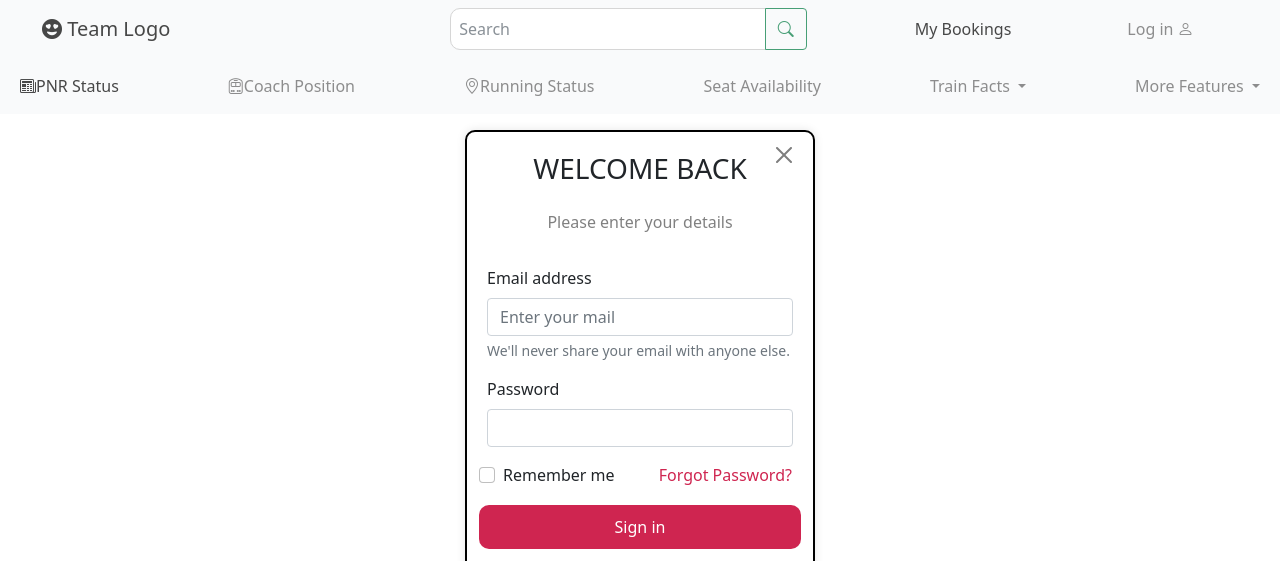
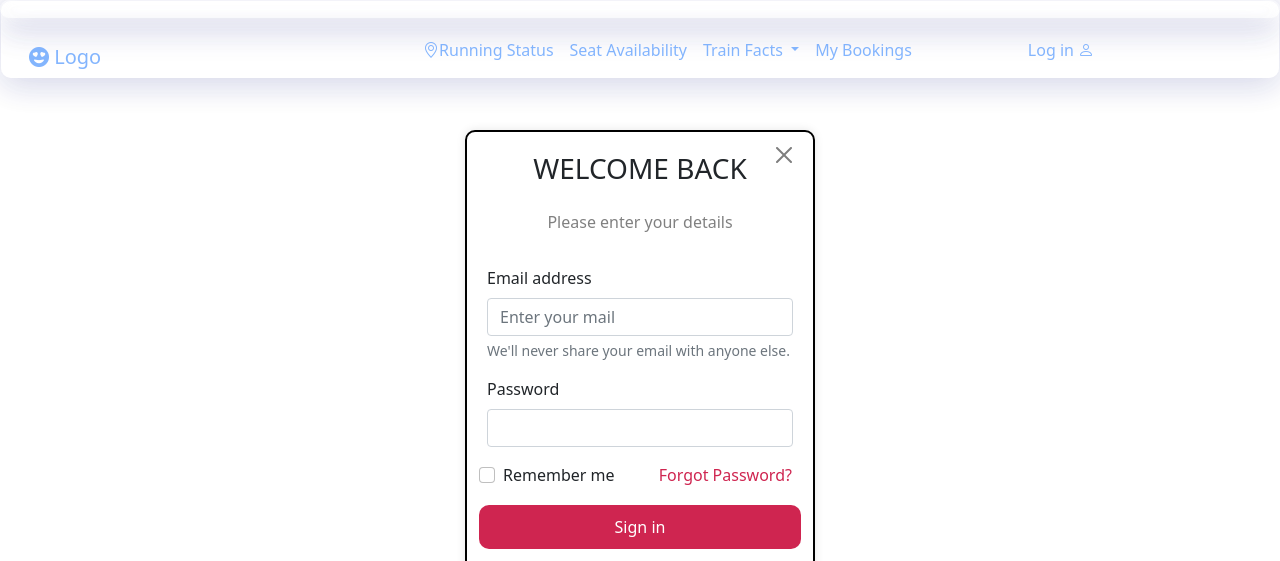
Before and after one commit to getwithashish/synergy, a website: page pages/loginPage.html in a window 1280 px wide. Shown: the top 561 px of the page. Drawn offline with nearby package versions, Linux system fonts and the light colour scheme.

Commit message:
fix:Make navbar into single line

```diff
--- a/css/navBar.css
+++ b/css/navBar.css
@@ -5,4 +5,22 @@
     width: 100%;
     z-index: 1000; /* Adjust the z-index as needed */
     opacity: 80%;
+
   }
+
+  .glass{
+
+    position: fixed;
+    top: 0;
+    left: 0;
+    width: 100%;
+    z-index: 1000; /* Adjust the z-index as needed */
+    opacity: 80%;
+    background: rgba( 255, 255, 255, 0.3 );
+    box-shadow: 0 8px 32px 0 rgba( 31, 38, 135, 0.37 );
+    backdrop-filter: blur( 7.5px );
+    -webkit-backdrop-filter: blur( 7.5px );
+    border-radius: 10px;
+    border: 1px solid rgba( 255, 255, 255, 0.18 );
+
+  }
--- a/pages/loginPage.html
+++ b/pages/loginPage.html
@@ -18,23 +18,49 @@
 <body>
 
   <div class="navBar">
-    <nav class="navbar navbar-expand-lg navbar-light bg-light">
-
-      <div class="container-fluid">
-        <a class="navbar-brand" href="#" style="margin-right: 280px;margin-left: 30px;">
-          <i class="bi bi-emoji-heart-eyes-fill"></i> Team Logo
+    <!-- <nav class="navbar navbar-expand-lg navbar-light bg-light"> -->
+      <nav class="navbar navbar-expand-lg glass">
+      <div class="container-fluid glass">
+        <a class="navbar-brand" href="#" style="margin-right: 150px;margin-left: 15px; padding-top: 40px;">
+          <i class="bi bi-emoji-heart-eyes-fill"></i> Logo
         </a>
-        <div class="d-flex flex-grow-1 justify-content-center align-items-center">
+        <!-- <div class="d-flex flex-grow-1 justify-content-center align-items-center">
           <form class="w-100">
             <div class="input-group">
               <input class="form-control" type="search" placeholder="Search" aria-label="Search">
               <button class="btn btn-outline-success" type="submit" style="margin-right: 100px;"><i class="bi bi-search"></i></button>
             </div>
           </form>
-        </div>
+        </div> -->
 
         <div class="collapse navbar-collapse" id="navbarSupportedContent">
-          <ul class="navbar-nav">
+          <ul class="navbar-nav w-100 d-flex justify-content-center" style="padding-top: 20px;">
+            <!-- <li class="nav-item">
+              <a class="nav-link active" aria-current="page" href="#"><i class="bi bi-newspaper"></i>PNR Status</a>
+            </li>
+            <li class="nav-item">
+              <a class="nav-link active" aria-current="page" href="#"><i class="bi bi-newspaper"></i>PNR Status</a>
+            </li>
+            <li class="nav-item">
+              <a class="nav-link" href="#"><i class="bi bi-train-front"></i>Coach Position</a>
+            </li> -->
+            <li class="nav-item">
+              <a class="nav-link" href="#"><i class="bi bi-geo-alt"></i>Running Status</a>
+            </li>
+            <li class="nav-item">
+              <a class="nav-link" href="#">
+                <i class="fas fa-person-seat"></i>Seat Availability</a>
+            </li>
+            <li class="nav-item dropdown">
+              <a class="nav-link dropdown-toggle" href="#" id="navbarDropdownMenuLink1" role="button" data-bs-toggle="dropdown" aria-expanded="false">
+                Train Facts
+              </a>
+              <ul class="dropdown-menu" aria-labelledby="navbarDropdownMenuLink1">
+                <li><a class="dropdown-item" href="#">Action</a></li>
+                <li><a class="dropdown-item" href="#">Another action</a></li>
+                <li><a class="dropdown-item" href="#">Something else here</a></li>
+              </ul>
+            </li>
             <li class="nav-item">
               <a class="nav-link active" aria-current="page" href="#" style="margin-right: 100px;">My Bookings</a>
             </li>
@@ -47,7 +73,7 @@
     </nav>
 
 
-    <nav class="navbar navbar-expand-lg navbar-light bg-light">
+    <!-- <nav class="navbar navbar-expand-lg navbar-light bg-light">
       <div class="container-fluid">
 
         <div class="collapse navbar-collapse" id="navbarNavDropdown">
@@ -89,7 +115,7 @@
           </ul>
         </div>
       </div>
-    </nav>
+    </nav> -->
 
 
   </div>
```
